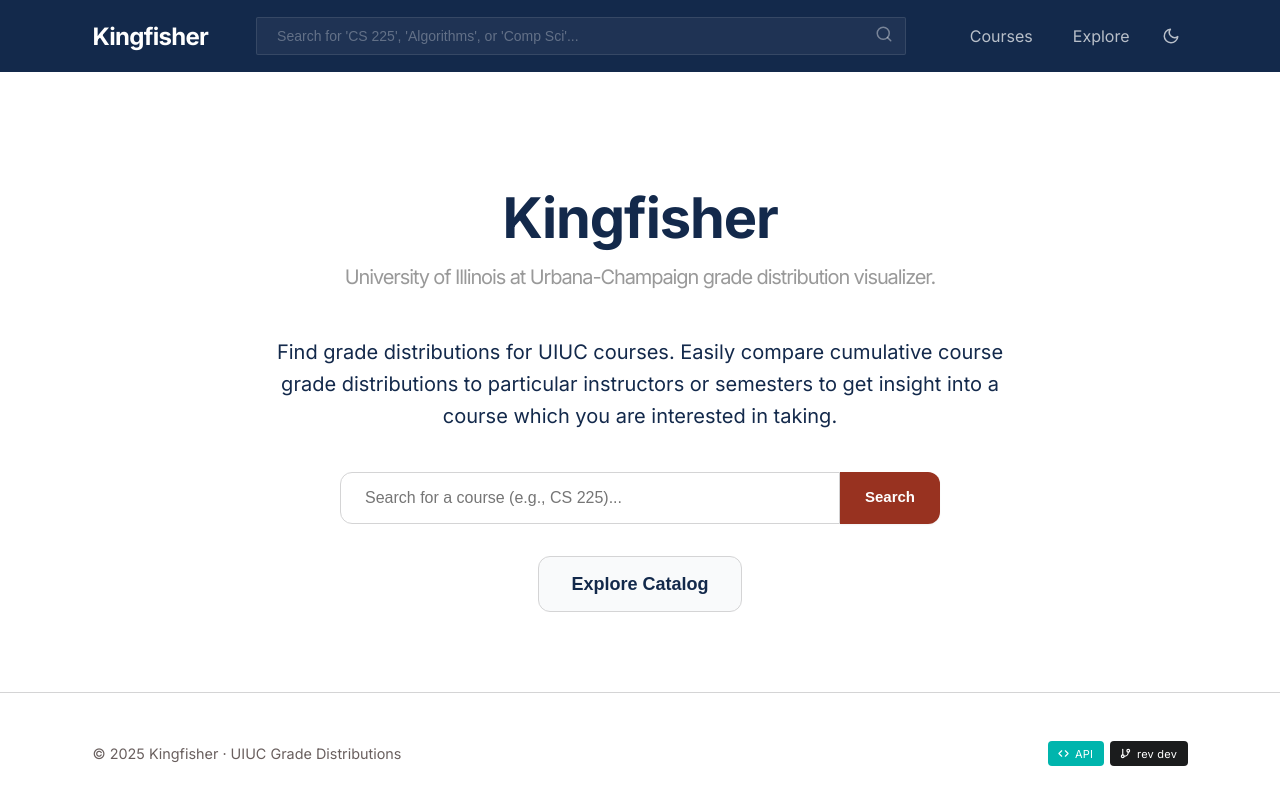
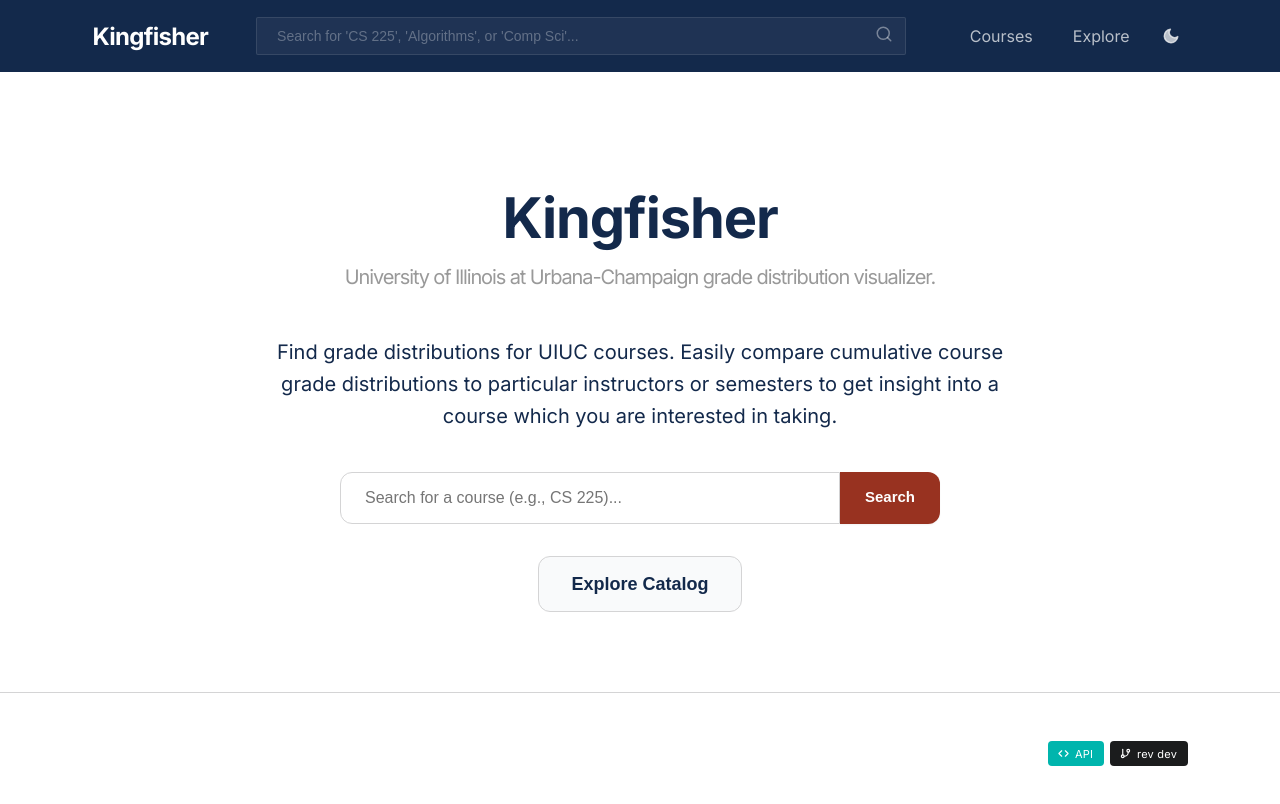
Before and after one commit to r-thak/kingfisher-web, a React (Vite) app: page / in a window 1280 px wide. Shown: the top 804 px of the page. Built offline with nearby package versions, Linux system fonts and the light colour scheme; no server answers.

Commit message:
footer update

```diff
--- a/src/components/Layout.jsx
+++ b/src/components/Layout.jsx
@@ -39,7 +39,7 @@
                 {theme === 'dark' ? (
                   <svg xmlns="http://www.w3.org/2000/svg" width="18" height="18" viewBox="0 0 24 24" fill="none" stroke="currentColor" strokeWidth="2" strokeLinecap="round" strokeLinejoin="round"><circle cx="12" cy="12" r="5"></circle><line x1="12" y1="1" x2="12" y2="3"></line><line x1="12" y1="21" x2="12" y2="23"></line><line x1="4.22" y1="4.22" x2="5.64" y2="5.64"></line><line x1="18.36" y1="18.36" x2="19.78" y2="19.78"></line><line x1="1" y1="12" x2="3" y2="12"></line><line x1="21" y1="12" x2="23" y2="12"></line><line x1="4.22" y1="19.78" x2="5.64" y2="18.36"></line><line x1="18.36" y1="5.64" x2="19.78" y2="4.22"></line></svg>
                 ) : (
-                  <svg xmlns="http://www.w3.org/2000/svg" width="18" height="18" viewBox="0 0 24 24" fill="none" stroke="currentColor" strokeWidth="2" strokeLinecap="round" strokeLinejoin="round"><path d="M21 12.79A9 9 0 1 1 11.21 3 7 7 0 0 0 21 12.79z"></path></svg>
+                  <svg xmlns="http://www.w3.org/2000/svg" width="18" height="18" viewBox="0 0 24 24" fill="currentColor" stroke="currentColor" strokeWidth="2" strokeLinecap="round" strokeLinejoin="round"><path d="M21 12.79A9 9 0 1 1 11.21 3 7 7 0 0 0 21 12.79z"></path></svg>
                 )}
               </a>
             </div>
@@ -67,7 +67,6 @@
           gap: '1rem'
         }}>
           <div style={{ color: 'var(--text-footer)', fontSize: '0.9em', fontWeight: '500' }}>
-            © 2025 Kingfisher · UIUC Grade Distributions
           </div>
           <div style={{ display: 'flex', gap: '0.4rem', alignItems: 'center' }}>
             <a
```
